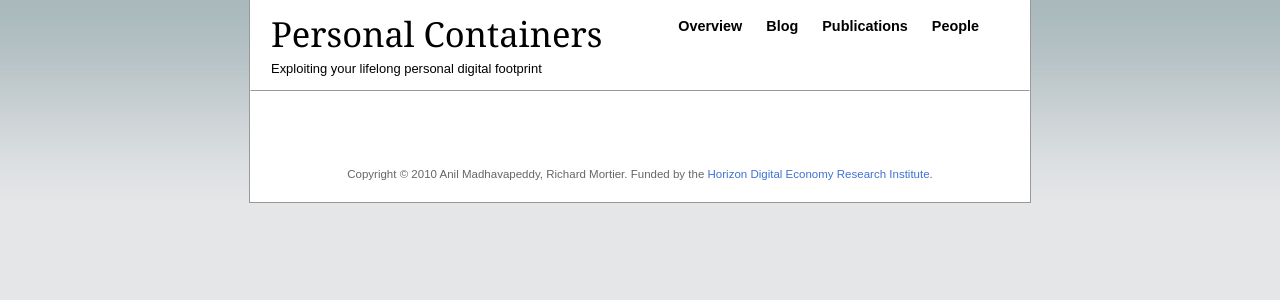
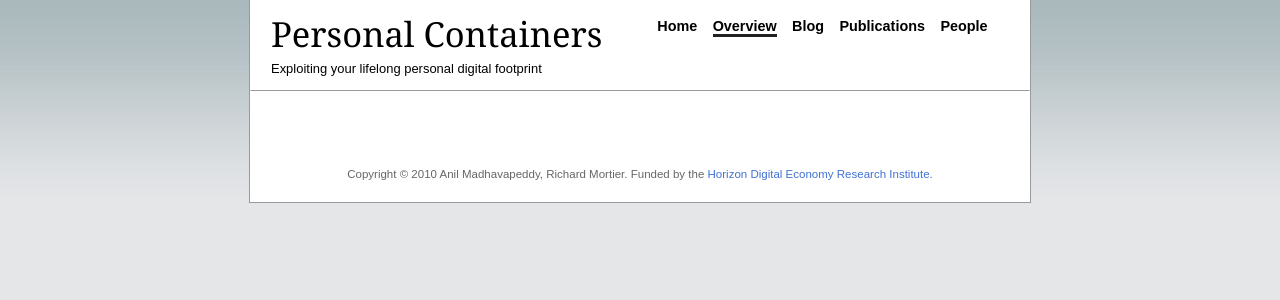
Before and after one commit to avsm/perscon.net, a Jekyll site: the page built from overview/index.md, in a window 1280 px wide. Shown: the top 300 px of the page. Built offline with Jekyll 4.4.1, drawn with Linux system fonts in a browser that asks for light colours.

Commit message:
refresh: added home menu item

```diff
--- a/_layouts/base.html
+++ b/_layouts/base.html
@@ -13,6 +13,7 @@
       <div id="header">
         <div id="navigation">
           <ul>
+            <li><a class="home" href="/">Home</a></li>
             <li><a class="overview" href="/overview/">Overview</a></li>
             <li><a class="blog" href="/blog/">Blog</a></li>
             <li><a class="publications" href="/publications/">Publications</a></li>
--- a/css/site.css
+++ b/css/site.css
@@ -83,10 +83,11 @@
 
 #navigation { float: right; text-align: right; height: 50px; padding: 5px 10px 10px 10px; }
 #navigation ul { list-style-type: none; padding: 0; margin: 0; display: inline; }
-#navigation li { list-style-type: none; margin: 0 20px 0 0; display: inline; }
+#navigation li { list-style-type: none; margin: 0 1.5ex 0 0; display: inline; }
 #navigation a { text-decoration: none; color: black; font-size: 1em; font-weight: bold; }
 #navigation a:hover { text-decoration: none; color: black; font-size: 1em; border-bottom: 1px solid #FFF }
 
+body#home #navigation a.home,
 body#overview #navigation a.overview,
 body#blog #navigation a.blog,
 body#publications #navigation a.publications,
--- a/index.html
+++ b/index.html
@@ -1,6 +1,7 @@
 ---
+title: Home
 layout: default
-title: Home
+section: home
 ---
 
 <div id="about" class="caption-list">
```
Also changed, not shown: overview/index.md (+2 -2 lines).
